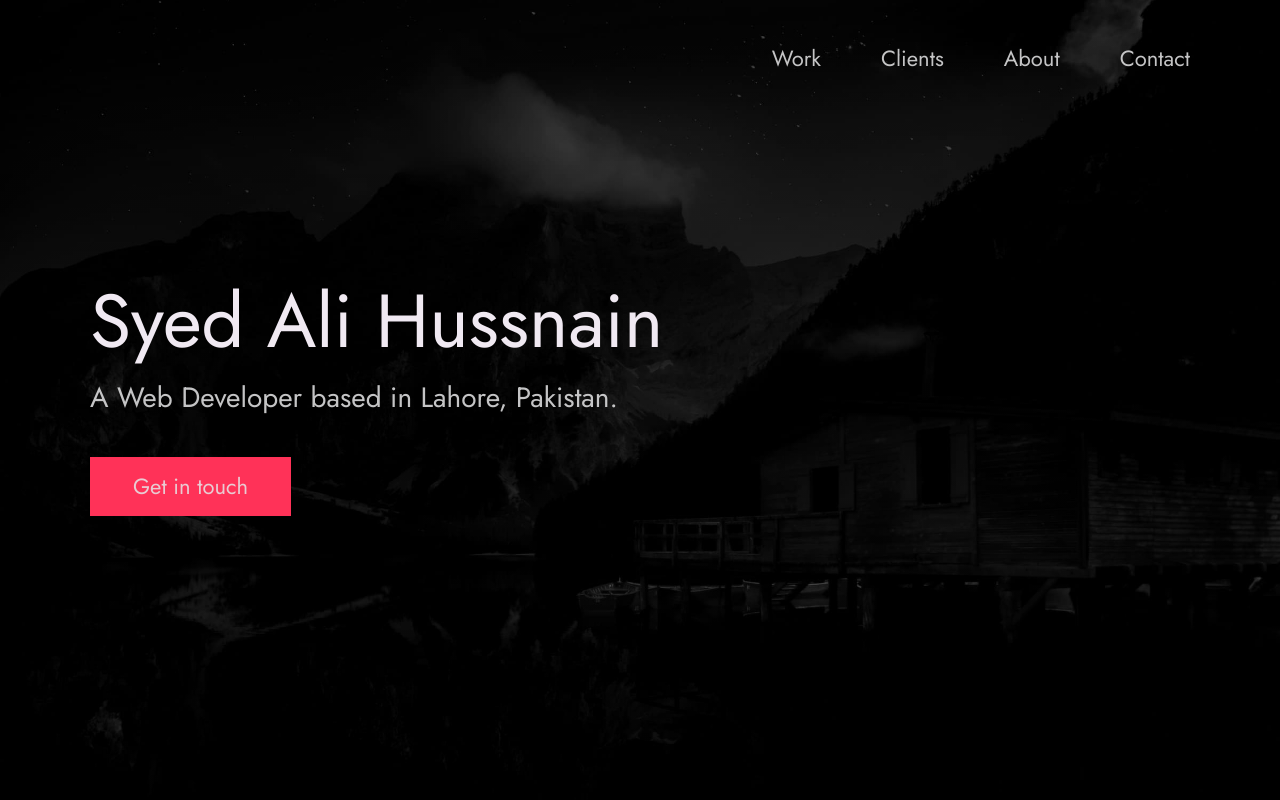
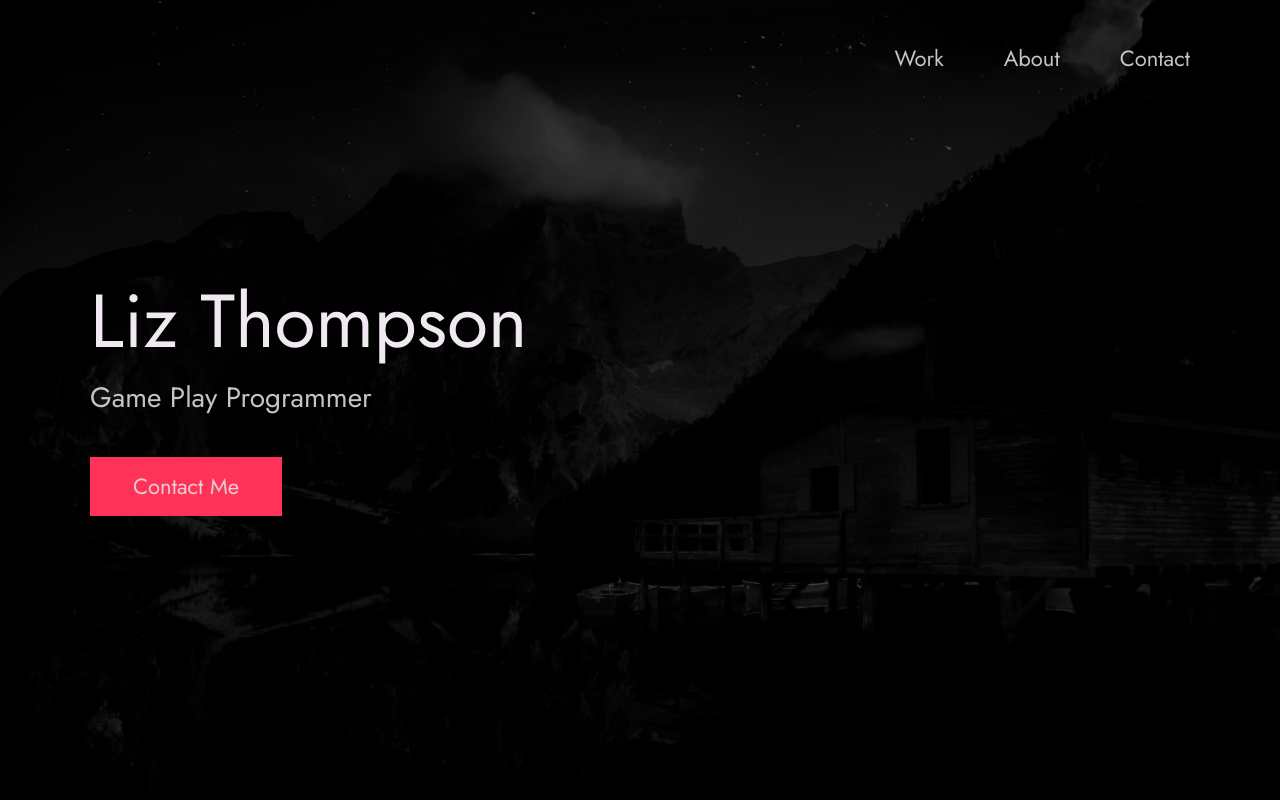
Before and after one commit to roiiLiz/roiiLiz.github.io, a plain HTML site: page index.html in a window 1280 px wide. Shown: the top 800 px of the page. Drawn offline with Linux system fonts and the light colour scheme.

Commit message:
Update index.html

```diff
--- a/index.html
+++ b/index.html
@@ -24,12 +24,12 @@
 
   <!-- Put your site title here -->
   <title>
-    Syed Ali Hussnain | A Web Developer based in Lahore, Pakistan.
+    Liz Thompson | Game Play Programmer
   </title>
 
-  <meta name="description" content="Add small description of yourslef.">
+  <meta name="description" content="Hey, my name is Liz, and I am a game play oriented programmer.">
   <!-- Add some coding keywords below, Ex: (React, CSS etc) -->
-  <meta name="keywords" content="Put your name, skills and some coding keywords" />
+  <meta name="keywords" content="HTML, CSS, JavaScript, C#, GDScript" />
   <link rel="stylesheet" href="index.css" />
 </head>
 
@@ -42,7 +42,6 @@
       <nav class="nav" role="navigation">
         <ul class="nav__items">
           <li class="nav__item"><a href="#work" class="nav__link">Work</a></li>
-          <li class="nav__item"><a href="#clients" class="nav__link">Clients</a></li>
           <li class="nav__item">
             <a href="#about" class="nav__link">About</a>
           </li>
@@ -56,11 +55,11 @@
       <div class="header__text">
         <h1 class="heading-primary">
           <!-- Replace the following name with your name -->
-          <span>Syed Ali Hussnain</span>
+          <span>Liz Thompson</span>
         </h1>
         <!-- Put a small paragraph about yourself -->
-        <p>A Web Developer based in Lahore, Pakistan.</p>
-        <a href="#contact" class="btn btn--pink">Get in touch</a>
+        <p>Game Play Programmer</p>
+        <a href="#contact" class="btn btn--pink">Contact Me</a>
       </div>
     </div>
   </header>
```
